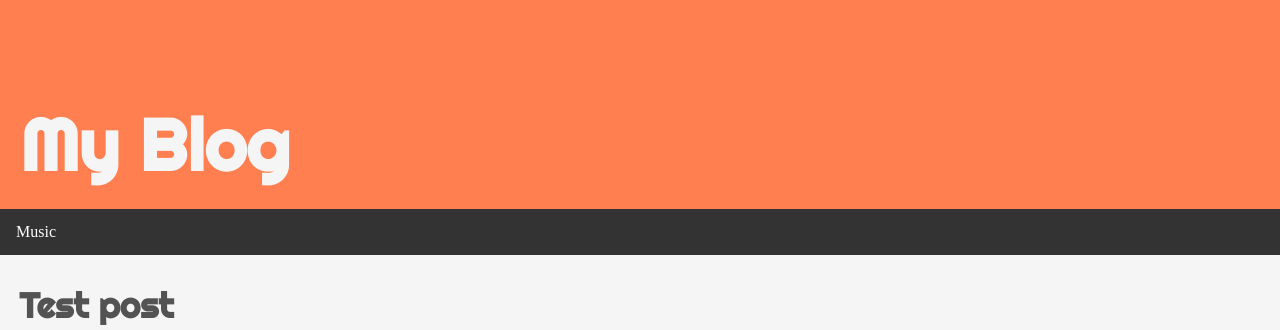
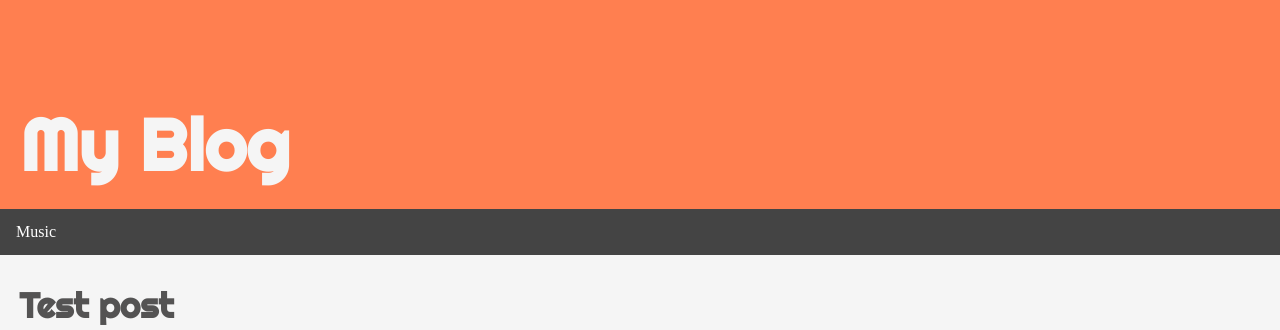
Before and after one commit to nathan-bethea/nbethe1-webapp, a Django app: page /post/1 in a window 1280 px wide. Shown: the top 330 px of the page. Run offline with Django 3.2, Linux system fonts and the light colour scheme; data comes from the database, SQL or seed files in the repository; some libraries are stand-ins or nearby versions.

Commit message:
Update blog.css

```diff
--- a/blog/static/css/blog.css
+++ b/blog/static/css/blog.css
@@ -99,7 +99,8 @@ ul {
 	margin: 0;
 	padding: 0;
 	overflow: hidden;
-	background-color: #333;
+	background-color: rgb(68, 68, 68);
+	margin-bottom: 15px;
   }
 
   li {
```
